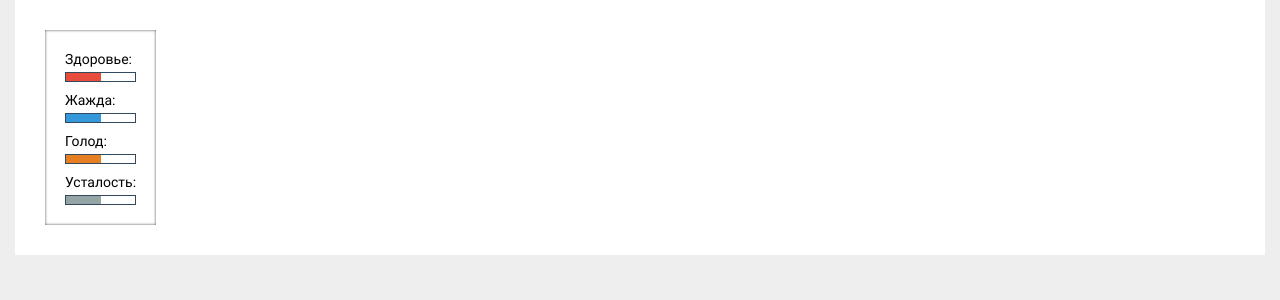
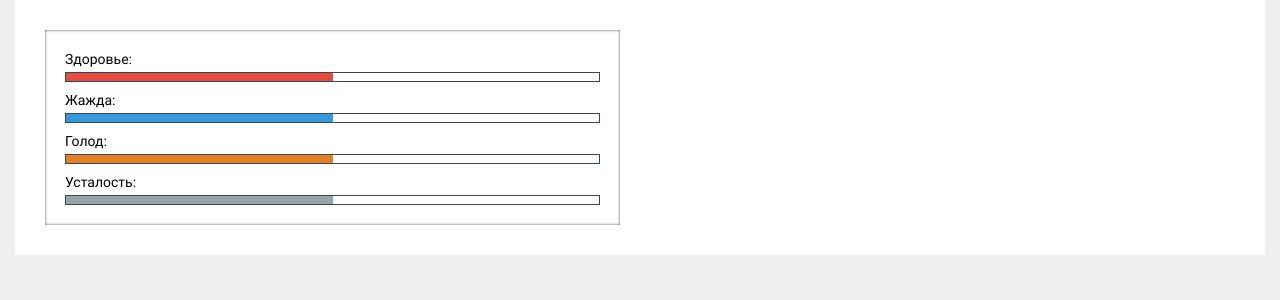
Before and after one commit to maximshigaev/maxim-shigaev-dd-game, a React (Create React App) app: page / in a window 1280 px wide. Shown: the top 300 px of the page. Built offline with nearby package versions, Linux system fonts and the light colour scheme.

Commit message:
Add tablet styles for the BarList component

```diff
--- a/src/components/barList/BarList.scss
+++ b/src/components/barList/BarList.scss
@@ -4,3 +4,11 @@
     background-color: #ffffff;
     padding-bottom: 11px;
 }
+
+
+@media (min-width: 768px) {
+    .barlist {
+        width: calc(50% - 20px);
+        margin-right: 20px;
+    }
+}
```
